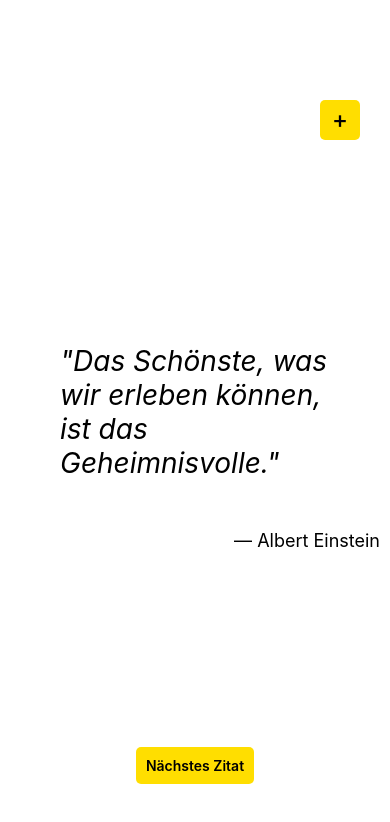
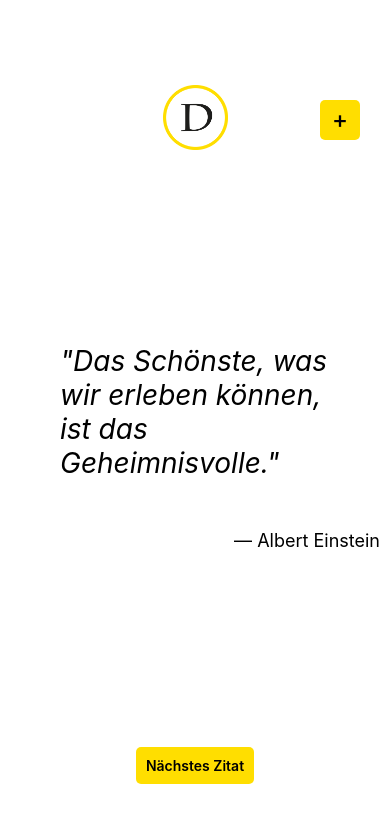
Before and after one commit to EfekanEren/RN-Kurs, a React Native app: screen / in a window 390 px wide. Shown: the top 822 px of the page. Built offline with nearby package versions, Linux system fonts and the light colour scheme.

Commit message:
Logo hinzugefügt, nativer Vibrationseffekt bei speichern oder fehlerhafter Eingabe

```diff
--- a/App.js
+++ b/App.js
@@ -32,6 +32,11 @@ if(prevIndex < 0) prevIndex = data.length - 1;
     // JSX --> UI
     <View style={styles.container}>
 
+      <Image
+        source={require('./assets/DEWEZET.png')}
+        style={styles.logo}
+      />
+
       {isAddVisible && <Add onClose={toggleAddVisibility} />}
 
       <TouchableOpacity style={styles.addQuote} onPress={toggleAddVisibility}>
@@ -62,6 +67,13 @@ const styles = StyleSheet.create({
     backgroundColor: 'white',
     alignItems: 'center',
     justifyContent: 'center',
+  },
+  logo: {
+    width: 65, // Passen Sie die Breite nach Bedarf an
+    height: 65, // Passen Sie die Höhe nach Bedarf an
+    position: 'absolute',
+    alignSelf: 'center',
+    top: 85
   },
   dewezet: {
     fontSize: 26,
--- a/components/add.js
+++ b/components/add.js
@@ -1,12 +1,16 @@
 import { useState } from 'react';
 import { Alerts } from './alerts';
-import { Modal, StyleSheet, View, Button, Text, TextInput, number, TouchableOpacity, Alert} from 'react-native';
+import { Modal, StyleSheet, View, Button, Text, TextInput, number, TouchableOpacity, KeyboardAvoidingView, Keyboard, TouchableWithoutFeedback} from 'react-native';
 import AsyncStorage from '@react-native-async-storage/async-storage';
 import { MaterialIcons } from '@expo/vector-icons';
 
 export default function Add({ onClose, visible }) {
   const [quote, setQuote] = useState('');
   const [author, setAuthor] = useState('');
+
+  const handlePress = () => {
+    Keyboard.dismiss();
+  };
 
   const saveQuote = () => {
     if (quote) {
@@ -27,14 +31,16 @@ const showQuote = () => AsyncStorage.getItem('zitat')
   }
 
   return (
-
+    <KeyboardAvoidingView behavior="height" style={styles.container}>
       <Modal visible={visible} animationType='slide'>
-<View>
+        <TouchableWithoutFeedback onPress={handlePress}>
+          <View style={styles.innerContainer}>
             <Text style={styles.header}>Neues Zitat</Text>
 
             <TextInput
               value={quote}
-  style={styles.input}
+              multiline
+              style={[styles.input, styles.contentInput]}
               onChangeText={(text) => setQuote(text)}
               placeholder="Zitat hier eingeben"
             />
@@ -53,9 +59,10 @@ return (
             <TouchableOpacity style={styles.cancelQuote} onPress={cancelQuote}>
               <Text style={styles.CancelQuoteText} ><MaterialIcons name="cancel" size={20} color="black" /></Text>
             </TouchableOpacity>
-
           </View>
+        </TouchableWithoutFeedback>
       </Modal>
+    </KeyboardAvoidingView>
   );
 }
 
@@ -70,17 +77,21 @@ const styles = StyleSheet.create({
     fontSize: 24,
     fontWeight: 'bold',
     textAlign: 'center',
-    top: 278,
+    top: 200,
   },
   input: {
     height: 60,
-    width: 300,
+    width: 270,
     margin: 10,
     borderWidth: 1,
     borderRadius: 5,
     padding: 10,
-    top: 295, // Adjust as needed
-    alignSelf: 'center', // Add this line
+    top: 215,
+    alignSelf: 'center'
+  },
+  contentInput: {
+    height: 150,
+    width: 300
   },
     saveQuote: {
       position: 'absolute',
@@ -108,11 +119,11 @@ const styles = StyleSheet.create({
       borderWidth: 0,
       borderRadius: 5,
       borderColor: 'black',
-      height: 50,
-      width: 50
+      height: 40,
+      width: 40
     },
     CancelQuoteText: {
-      top: 15.5,
+      top: 11,
       textAlign: 'center',
     },
 });
--- a/components/alerts.js
+++ b/components/alerts.js
@@ -1,7 +1,6 @@
-import { Alert } from 'react-native';
+import { Alert, Vibration } from 'react-native';
 
 export const Alerts = {
-
   incorrectInputAlert: () => {
     Alert.alert(
       'Eingabe Überprüfen',
@@ -12,7 +11,9 @@ export const Alerts = {
           style: 'default',
         }
       ]
-        )
+    );
+
+    Vibration.vibrate([100]);
   },
 
   inputSavedAlert: () => {
@@ -25,7 +26,8 @@ export const Alerts = {
           style: 'default',
         }
       ]
-        )
+    );
+
+    Vibration.vibrate([100]);
   }
-
 }
--- a/package.json
+++ b/package.json
@@ -15,6 +15,7 @@
     "expo-status-bar": "~1.6.0",
     "react": "18.2.0",
     "react-native": "0.72.6",
+    "react-native-sound": "^0.11.2",
     "typescript": "^5.1.3"
   },
   "devDependencies": {
```
Also changed, not shown: 1 other file (tests, documents, lock files or other folders). Lines whose indentation alone changed are shown as unchanged.
